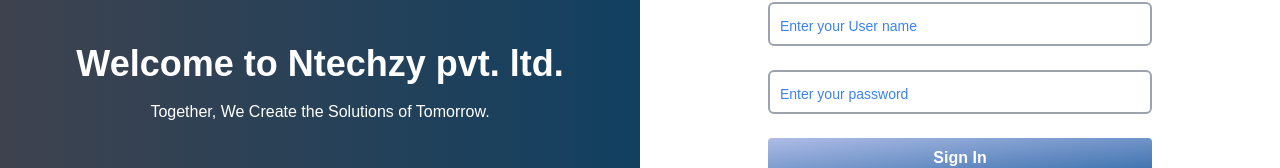
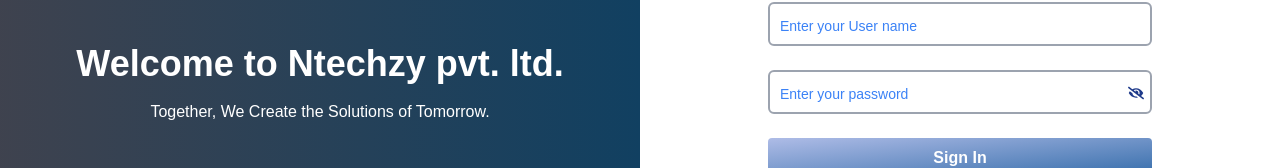
Before and after one commit to Ntechzy/Ems, a Next.js app: page /login in a window 1280 px wide. Shown: the part 316-484 px from the top of the page. Built offline with nearby package versions, Linux system fonts and the light colour scheme; no server answers.

Commit message:
template updated

```diff
--- a/src/app/(auth)/login/page.jsx
+++ b/src/app/(auth)/login/page.jsx
@@ -8,6 +8,8 @@
 import { handleError } from '@/lib/helper/YupResponseHandler';
 import ResetPassword from '@/components/ResetPassword';
 import Loader from '@/components/Loader';
+import { FaEyeSlash } from "react-icons/fa";
+import { FaEye } from "react-icons/fa";
 
 const Page = () => {
     const router = useRouter()
@@ -15,6 +17,8 @@
         username: "",
         password: ""
     })
+
+    const [isVisible, setisVisible] = useState(false)
     const [err, seterr] = useState()
     const [openModal, setOpenModal] = useState(false)
     const [isLoading, setisLoading] = useState(false)
@@ -75,8 +79,11 @@
                         {err && <div className='text-red-700 text-center'>{err["username"]}</div>}
                     </div>
 
-                    <div className="mb-4 md:mb-6">
-                        <Input label="password" handleChange={handleChange} value={value.password} name={"Enter your password"} />
+                    <div className="mb-4 md:mb-6 relative">
+                        <Input label="password" handleChange={handleChange} type={isVisible ? "text" : "password"} value={value.password} name={"Enter your password"} />
+                        <div onClick={() => setisVisible(!isVisible)} className='cursor-pointer absolute top-[15px] text-blue-900 font-bold right-2 ' >
+                            {isVisible ? <FaEye /> : <FaEyeSlash />}
+                        </div>
                         {err && <div className='text-red-700 text-center'>{err["password"]}</div>}
                     </div>
 
```
Also changed, not shown: src/template/AppoinmentLetter.ejs, src/template/Experience-letter.ejs, src/template/JoiningLetter.ejs.
